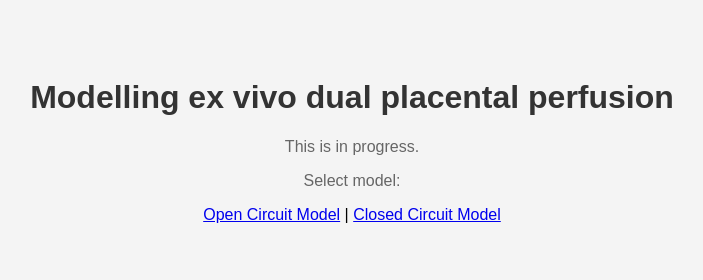
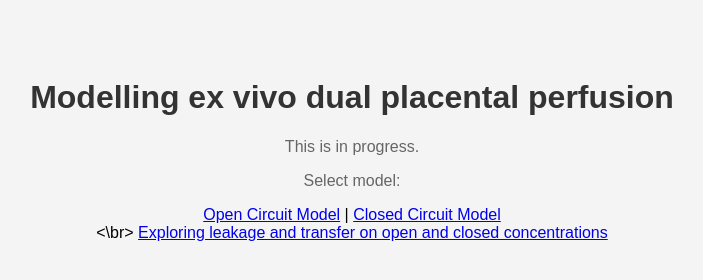
Before and after one commit to eleanordoman/exvivoplacentalperfusion.github.io, a plain HTML site: page index.html in a window 1280 px wide. Shown: the whole page, without its empty margins (288-991 px from the left). Drawn offline with Linux system fonts and the light colour scheme.

Commit message:
Update index.html

```diff
--- a/index.html
+++ b/index.html
@@ -27,6 +27,8 @@
     <nav>
         <a href="open_circuit.html">Open Circuit Model</a> |
         <a href="closed_circuit.html">Closed Circuit Model</a>
+        <br><\br>
+        <a href="open_vs_closed.html">Exploring leakage and transfer on open and closed concentrations</a>
     </nav>
 </body>
 </html>
```
